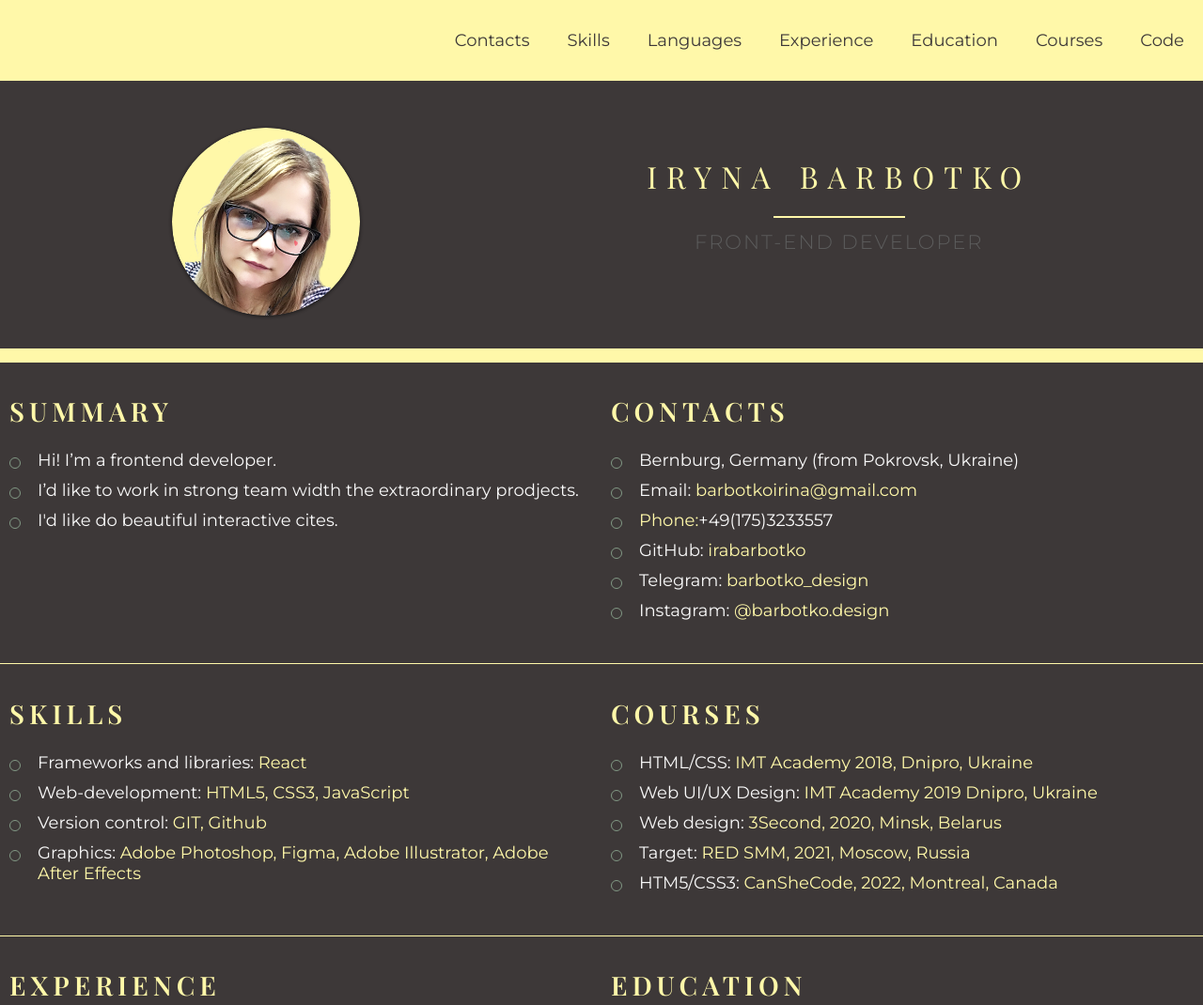
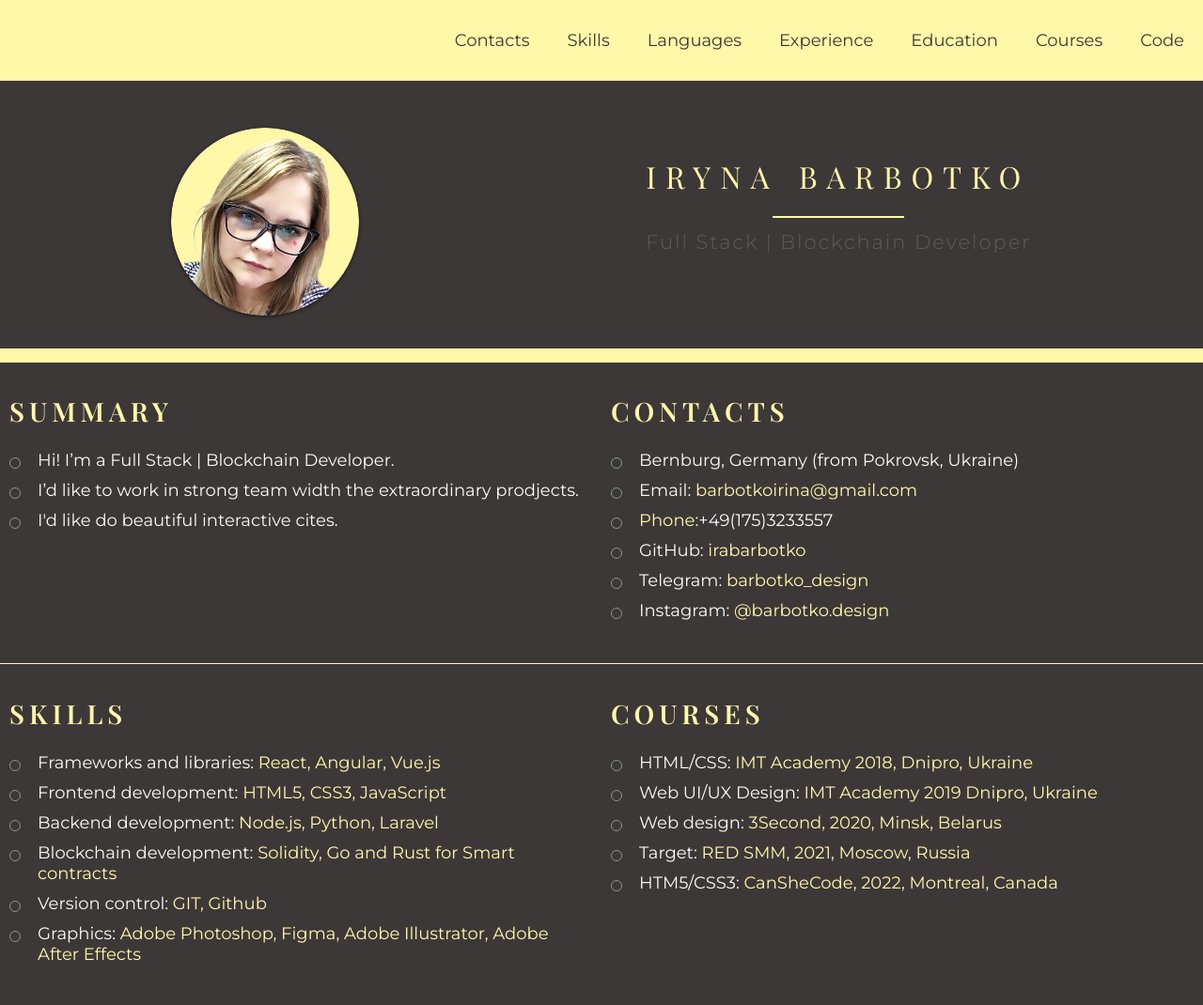
Before and after one commit to irabarbotko/rsschool-cv-old-, a plain HTML site: page index.html in a window 1280 px wide. Shown: the top 1070 px of the page at 94% size. Drawn offline with nearby package versions, Linux system fonts and the light colour scheme.

Commit message:
feat: add new information

```diff
--- a/index.html
+++ b/index.html
@@ -33,13 +33,13 @@
                 <img class="section-profile-logo" src="./assets/img/photo.png" alt="my photo">
                 <div class="section-profile-title">
                     <h1 class="section-title main-title">Iryna Barbotko</h1>
-                    <h3 class="section-subtitle">FRONT-END DEVELOPER</h3>
+                    <h3 class="section-subtitle">Full Stack | Blockchain Developer</h3>
                 </div>
             </section>
             <section class="section" id="sumarry">
                 <h2 class="section-title">Summary</h2>
                 <ul class="section-list">
-                    <li class="section-item">Hi! I’m a frontend developer.</li>
+                    <li class="section-item">Hi! I’m a Full Stack | Blockchain Developer.</li>
                     <li class="section-item">I’d like to work in strong team width the extraordinary prodjects.</li>
                     <li class="section-item">I'd like do beautiful interactive cites.</li>
                 </ul>
@@ -58,8 +58,10 @@
             <section class="section" id="skills">
                 <h2 class="section-title">skills</h2>
                 <ul class="section-list">
-                    <li class="section-item">Frameworks and libraries: <span>React</span> </li>
-                    <li class="section-item">Web-development: <span>HTML5, CSS3, JavaScript</span>  </li>
+                    <li class="section-item">Frameworks and libraries: <span>React, Angular, Vue.js</span> </li>
+                    <li class="section-item">Frontend development: <span>HTML5, CSS3, JavaScript</span>  </li>
+                    <li class="section-item">Backend development: <span>Node.js, Python, Laravel</span>  </li>
+                    <li class="section-item">Blockchain development: <span>Solidity, Go and Rust for Smart contracts</span>  </li>
                     <li class="section-item">Version control: <span>GIT, Github</span>  </li>
                     <li class="section-item">Graphics: <span>Adobe Photoshop, Figma, Adobe Illustrator, Adobe After Effects </span> </li>
                 </ul>
```
